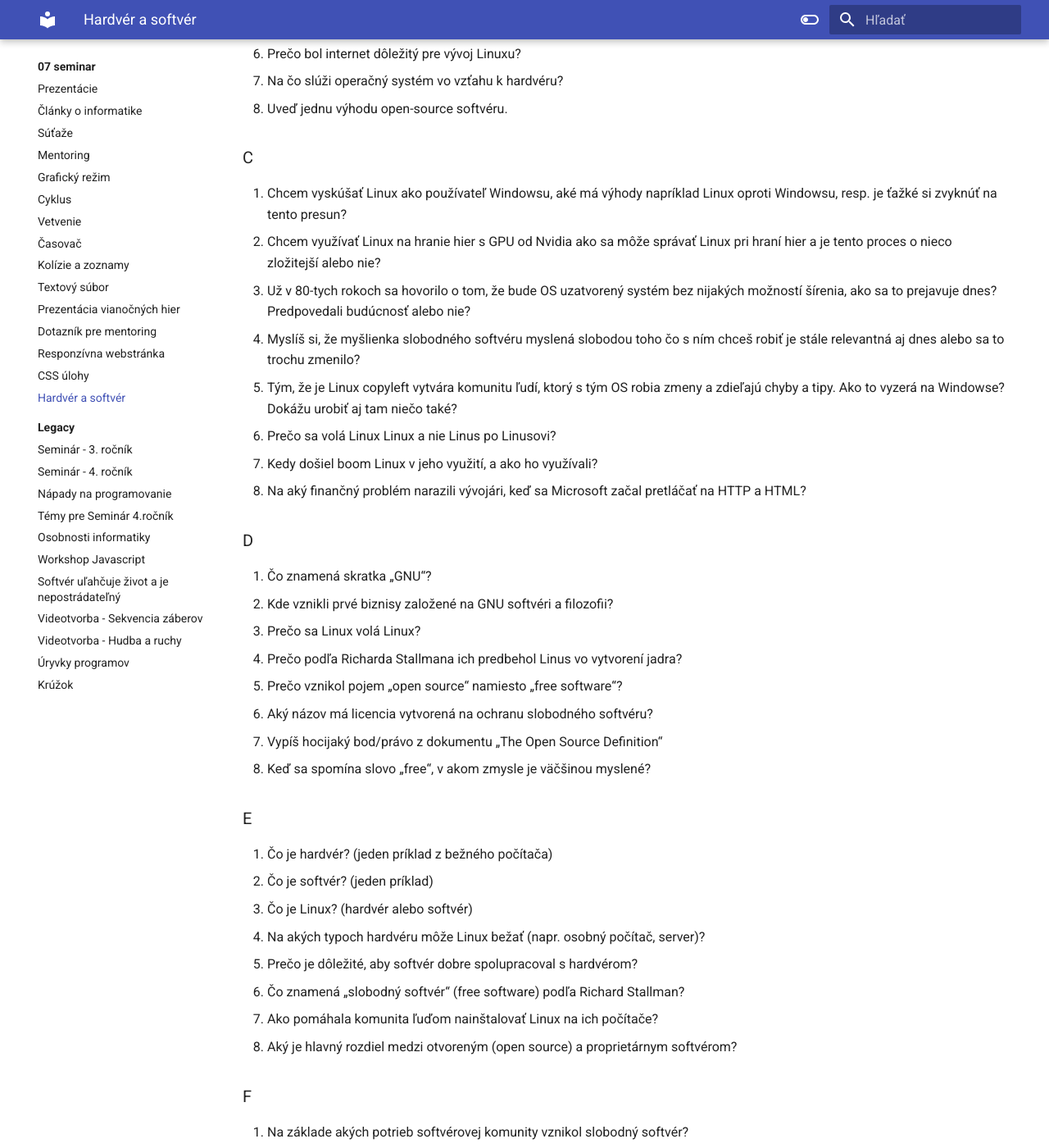
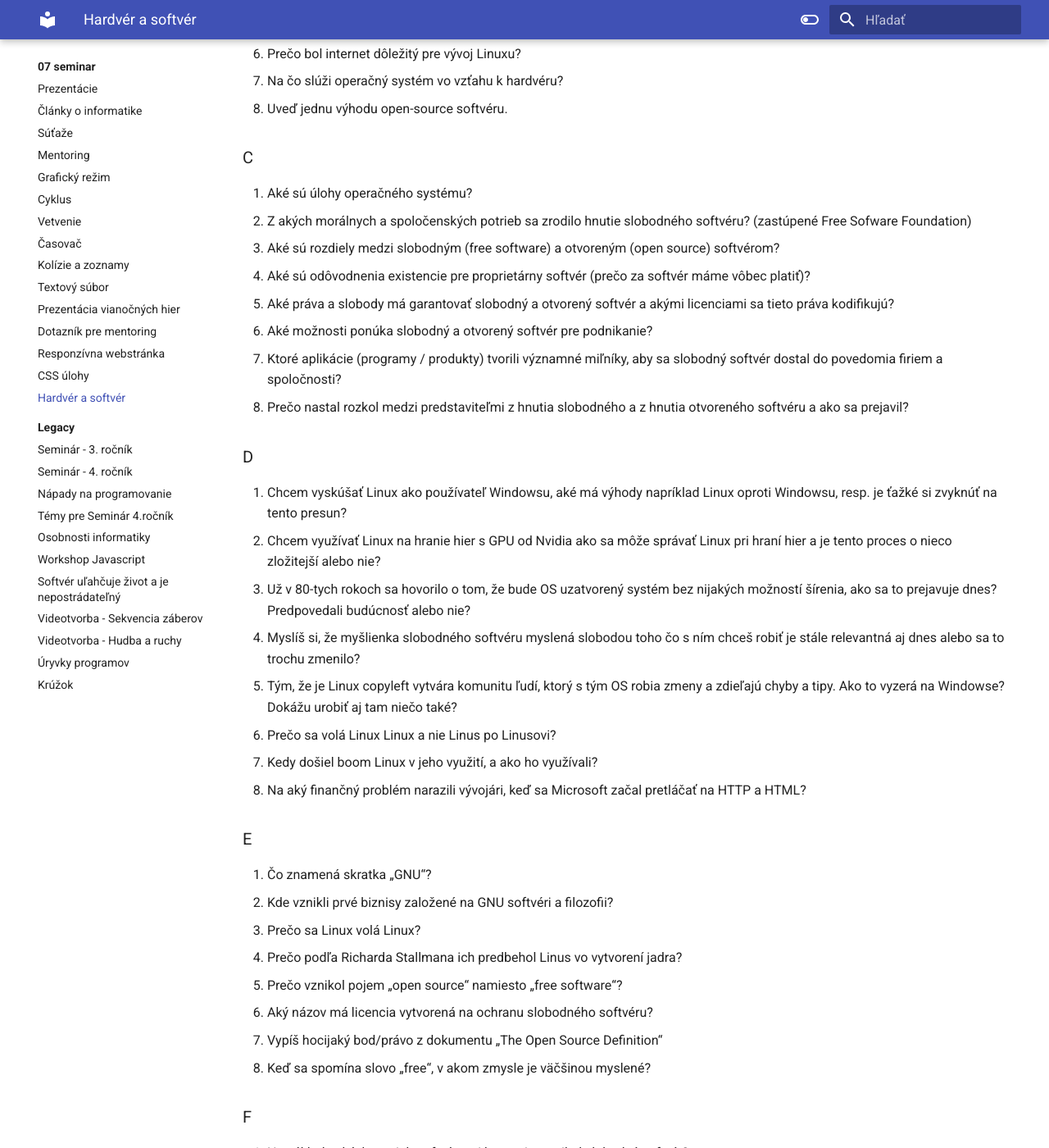
Before and after one commit to hubenka/hubenka.github.io, an MkDocs documentation site: the page built from docs/07_seminar/15_hardver_softver.md, in a window 1280 px wide and 1400 px high, scrolled down 862 px. Shown: the whole window at 82% size. Built offline with MkDocs 1.6.1 and Material for MkDocs 9.7.7, drawn with Linux system fonts in a browser that asks for light colours; some of the changed text lies outside the part shown.

Commit message:
Questions - 4R - Update

```diff
--- a/docs/07_seminar/15_hardver_softver.md
+++ b/docs/07_seminar/15_hardver_softver.md
@@ -33,6 +33,17 @@ Vylosuješ si číslo od 1 do 8 a spracuješ na hodine otázky do slajdov zo vš
 
 ### C
 
+1. Aké sú úlohy operačného systému?
+2. Z akých morálnych a spoločenských potrieb sa zrodilo hnutie slobodného softvéru? (zastúpené Free Sofware Foundation)
+3. Aké sú rozdiely medzi slobodným (free software) a otvoreným (open source) softvérom?
+4. Aké sú odôvodnenia existencie pre proprietárny softvér (prečo za softvér máme vôbec platiť)?
+5. Aké práva a slobody má garantovať slobodný a otvorený softvér a akými licenciami sa tieto práva kodifikujú?
+6. Aké možnosti ponúka slobodný a otvorený softvér pre podnikanie?
+7. Ktoré aplikácie (programy / produkty) tvorili významné miľníky, aby sa slobodný softvér dostal do povedomia firiem a spoločnosti?
+8. Prečo nastal rozkol medzi predstaviteľmi z hnutia slobodného a z hnutia otvoreného softvéru a ako sa prejavil?
+
+### D
+
 1. Chcem vyskúšať Linux ako používateľ Windowsu, aké má výhody napríklad Linux oproti Windowsu, resp. je ťažké si zvyknúť na tento presun?
 2. Chcem využívať Linux na hranie hier s GPU od Nvidia ako sa môže správať Linux pri hraní hier a je tento proces o nieco zložitejší alebo nie?
 3. Už v 80-tych rokoch sa hovorilo o tom, že bude OS uzatvorený systém bez nijakých možností šírenia, ako sa to prejavuje dnes? Predpovedali budúcnosť alebo nie?
@@ -42,7 +53,7 @@ Vylosuješ si číslo od 1 do 8 a spracuješ na hodine otázky do slajdov zo vš
 7. Kedy došiel boom Linux v jeho využití, a ako ho využívali?
 8. Na aký finančný problém narazili vývojári, keď sa Microsoft začal pretláčať na HTTP a HTML?
 
-### D
+### E
 
 1. Čo znamená skratka „GNU“?
 2. Kde vznikli prvé biznisy založené na GNU softvéri a filozofii?
@@ -54,17 +65,6 @@ Vylosuješ si číslo od 1 do 8 a spracuješ na hodine otázky do slajdov zo vš
 8. Keď sa spomína slovo „free“, v akom zmysle je väčšinou myslené?
 
 
-### E
-
-1. Čo je hardvér? (jeden príklad z bežného počítača)
-2. Čo je softvér? (jeden príklad)
-3. Čo je Linux? (hardvér alebo softvér)
-4. Na akých typoch hardvéru môže Linux bežať (napr. osobný počítač, server)?
-5. Prečo je dôležité, aby softvér dobre spolupracoval s hardvérom?
-6. Čo znamená „slobodný softvér“ (free software) podľa Richard Stallman?
-7. Ako pomáhala komunita ľuďom nainštalovať Linux na ich počítače?
-8. Aký je hlavný rozdiel medzi otvoreným (open source) a proprietárnym softvérom?
-
 ### F
 
 1. Na základe akých potrieb softvérovej komunity vznikol slobodný softvér?
@@ -75,3 +75,15 @@ Vylosuješ si číslo od 1 do 8 a spracuješ na hodine otázky do slajdov zo vš
 6. Prečo bol zámer postaviť jadro operačného systému GNU Hurd na princípe mikrokernelu?
 7. Aké dôvody viedli k zažalovaniu Microsoftu za monopolné správanie v roku 1998?
 8. Aký vplyv v súčasnosti majú na nás praktiky technologických firiem podobné vtedajšiemu monopolnému správaniu sa Microsoftu?
+
+
+### G
+
+1. Čo je hardvér? (jeden príklad z bežného počítača)
+2. Čo je softvér? (jeden príklad)
+3. Čo je Linux? (hardvér alebo softvér)
+4. Na akých typoch hardvéru môže Linux bežať (napr. osobný počítač, server)?
+5. Prečo je dôležité, aby softvér dobre spolupracoval s hardvérom?
+6. Čo znamená „slobodný softvér“ (free software) podľa Richard Stallman?
+7. Ako pomáhala komunita ľuďom nainštalovať Linux na ich počítače?
+8. Aký je hlavný rozdiel medzi otvoreným (open source) a proprietárnym softvérom?
```
